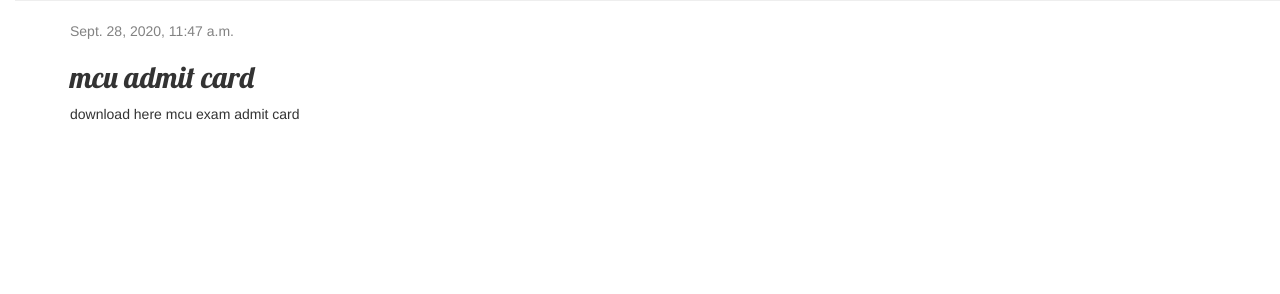
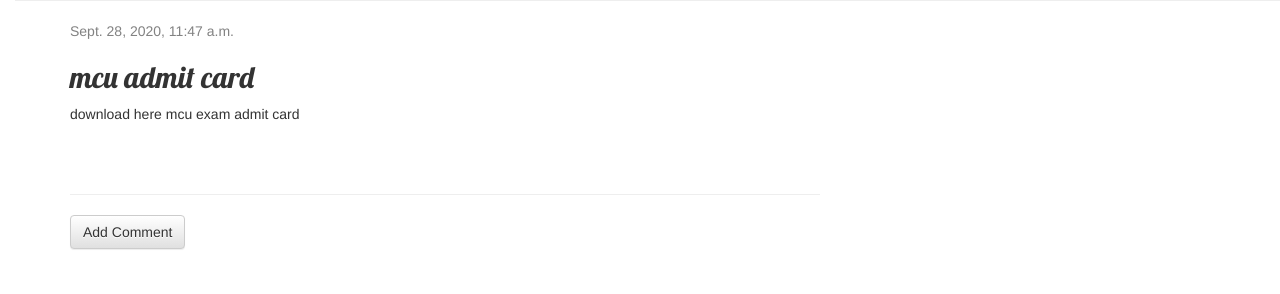
Before and after one commit to ArpitST/loginpannel, a Django app: page /post_detail/2/ in a window 1280 px wide. Shown: the part 143-437 px from the top of the page. Run offline with Django 3.2, Linux system fonts and the light colour scheme; data comes from the database, SQL or seed files in the repository; both versions use the stored data as it was after the commit; some libraries are stand-ins or nearby versions.

Commit message:
eight commit

```diff
--- a/blog/admin.py
+++ b/blog/admin.py
@@ -1,8 +1,9 @@
 from django.contrib import admin
-from .models import Post, Category
+from .models import Post, Category, Comment
 
 
 admin.site.register(Post)
 admin.site.register(Category)
+admin.site.register(Comment)
 
 # Register your models here.
--- a/blog/forms.py
+++ b/blog/forms.py
@@ -1,5 +1,5 @@
 from django import forms
-from .models import Post, Category
+from .models import Post, Category, Comment
 
 # choices=[('coding','coding'),('sports','sports'),('entertainment','entertainment')]
 choices=Category.objects.all().values_list('name','name')
@@ -19,3 +19,10 @@ class PostForm(forms.ModelForm):
 			'title':forms.TextInput(attrs={'class':'form-control'}),
 			'category':forms.Select(choices=choice_list, attrs={'class': 'form-control'}),
 		}
+
+
+class CommentForm(forms.ModelForm):
+
+	class Meta:
+		model=Comment
+		fields=('author','text',)
--- a/blog/models.py
+++ b/blog/models.py
@@ -31,3 +31,22 @@ class Post(models.Model):
 
 	def slugify_function(self,content):
 		return content.replace('_', '-').lower()
+
+
+class Comment(models.Model):
+	post=models.ForeignKey(Post, on_delete=models.CASCADE, related_name='comments')
+	author=models.CharField(max_length=200)
+	text=models.TextField()
+	created_date=models.DateTimeField(default=timezone.now)
+	approved_comment=models.BooleanField(default=False)
+
+
+	def approve(self):
+		self.approved_comment=True
+		self.save()
+
+	def __str__(self):
+		return self.text
+
+	def approved_comments(self):
+		return self.comments.filter(approved_comments=True)
--- a/blog/templates/blog/post_detail.html
+++ b/blog/templates/blog/post_detail.html
@@ -14,4 +14,24 @@
 		<h2>{{ post.title }}</h2>
 		<p>{{ post.text|linebreaksbr }}</p>
 	</div>
+
+
+<hr>
+<a class="btn btn-default" href="{% url 'add_comment_to_post' pk=post.pk %}">Add Comment</a>
+{% for comment in post.comments.all %}
+	{% if comment.approved_comment %}
+		<div class="comment">
+				<div class="date">
+					{{ comment.created_date }}{{comment.approved_comment}}
+
+						<!-- <a class="btn btn-default" href="{% url 'comment_remove' pk=comment.pk %}"><span class="glyphicon-remove"></span></a>
+						<a class="btn btn-default" href="{% url 'comment_approve' pk=comment.pk %}"><span class="glyphicon-ok"></span></a> -->
+
+				</div>
+				<strong>{{ comment.author }}</strong>
+				<p>{{ comment.text|linebreaks }}</p>
+		</div>
+	{% endif %}
+{% endfor %}
+
 {% endblock %}
--- a/blog/templates/blog/post_list.html
+++ b/blog/templates/blog/post_list.html
@@ -4,11 +4,12 @@
 	{% for post in posts %}
 		<div class="post">
 			<div class="date">
-				<p>published: {{ post.published_date }}</p>
+				<!-- <p>published: {{ post.published_date }}</p> -->
 				{{ post.published_date }}
 			</div>
 				<h2><a href="{% url 'post_detail' pk=post.pk %}">{{ post.title }}</a></h2>
 				<p>{{ post.text | linebreaksbr }}</p>
+				<a href="{% url 'post_detail' pk=post.pk %}">Comments: {{ post.approved_comments.count }}</a>
 		</div>
 	{% endfor %}
 {% endblock %}
--- a/blog/urls.py
+++ b/blog/urls.py
@@ -4,5 +4,8 @@ from .import views
 urlpatterns=[
 	path('post_detail/<int:pk>/',views.post_detail, name="post_detail"),
 	path('post_edit/<int:pk>/',views.post_edit, name="post_edit"),
+	path('post/<int:pk>/comment/', views.add_comment_to_post, name="add_comment_to_post"),
+	path('comment/<int:pk>/approve/', views.comment_approve, name="comment_approve"),
+	path('comment/<int:pk>/remove/', views.comment_remove, name="comment_remove"),
 	path('',views.post_list,name="post_list"),
 ]
--- a/blog/views.py
+++ b/blog/views.py
@@ -1,10 +1,9 @@
 from django.shortcuts import render
 from django.utils import timezone
-from .models import Post, Category
+from .models import Post, Category,Comment
 from django.shortcuts import render, get_object_or_404
-from .forms import PostForm
 from django.shortcuts import redirect
-
+from .forms import PostForm, CommentForm
 
 
 def  post_new(request):
@@ -42,6 +41,7 @@ def post_detail(request,pk):
 	post=Post.objects.get(pk=pk)
 	return render(request, 'blog/post_detail.html',{'post':post})
 
+
 class AddCategoryView():
 	model=Category
 	template_name='blog/add_category.html'
@@ -51,5 +51,31 @@ def CategoryView(request, cats):
 	category_posts=Post.objects.filter(category=cats)
 	return render(request,'blog/categories.html',{'cats':cats.title(), 'category_posts':category_posts})
 
+#functions for comment start here
+def add_comment_to_post(request,pk):
+	post=get_object_or_404(Post, pk=pk)
+	if request.method=="POST":
+		form=CommentForm(request.POST)
+		if form.is_valid():
+			comment=form.save(commit=False)
+			comment.post=post
+			comment.save()
+			return redirect('post_detail',pk=post.pk)
+	else:
+		form=CommentForm()
+	return render(request,'blog/add_comment_to_post.html',{'form':form})
+
+
+def comment_approve(request,pk):
+	comment=get_object_or_404(Comment,pk=pk)
+	comment.approve()
+	return redirect('blog/post_detail.html',pk=comment.post.pk)
+
+
+def comment_remove(request,pk):
+	comment=get_object_or_404(Comment,pk=pk)
+	comment.delete()
+	return redirect('blog/post_detail.html',pk=comment.post.pk)
+
 def home(request):
 	return render(request, 'home.html')
--- a/login/views.py
+++ b/login/views.py
@@ -50,3 +50,6 @@ def image_upload_view(request):
 	else:
 		form=ImageForm()
 	return render(request,'registration/upload.html',{'form':form})
+
+
+# https://tutorial-extensions.djangogirls.org/en/homework_create_more_models/ prefer this for comment post
```
Also changed, not shown: blog/templates/blog/add_comment_to_post.html (added, +9 -0 lines), blog/migrations/0004_comment.py (added), db.sqlite3.
